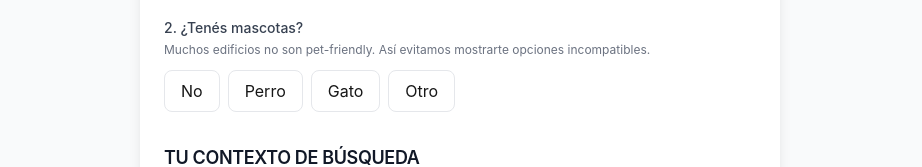
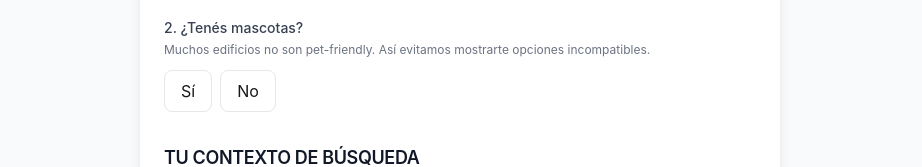
Before and after one commit to luismorigin/sici, a Next.js app in the folder simon-mvp/: page /formulario-vivienda in a window 1280 px wide. Shown: the part 514-681 px from the top of the page, without its empty margins (180-1102 px from the left). Built offline with nearby package versions, Linux system fonts and the light colour scheme.

Commit message:
fix(Simón): simplificar pregunta mascotas a solo Sí/No
- Eliminar opciones perro/gato/otro
- Eliminar sub-pregunta de tamaño del perro
- Simplificar a solo 2 botones: Sí / No

Co-Authored-By: Claude Opus 4.5 <noreply@anthropic.com>

```diff
--- a/simon-mvp/src/pages/formulario-vivienda.tsx
+++ b/simon-mvp/src/pages/formulario-vivienda.tsx
@@ -18,8 +18,7 @@ interface FormularioVivienda {
   quienes_viven: 'solo' | 'pareja' | 'familia' | 'roommates' | null
   hijos_cantidad: number | null
   hijos_edades: string
-  mascotas: 'no' | 'perro' | 'gato' | 'otro' | null
-  tamano_perro: 'chico' | 'mediano' | 'grande' | null
+  mascotas: 'si' | 'no' | null
 
   // Seccion 2: Tu busqueda
   tiempo_buscando: 'recien_empiezo' | '1_6_meses' | '6_12_meses' | 'mas_1_ano' | null
@@ -120,7 +119,6 @@ export default function FormularioViviendaPage() {
     hijos_cantidad: null,
     hijos_edades: '',
     mascotas: null,
-    tamano_perro: null,
     tiempo_buscando: null,
     estado_emocional: null,
     quien_decide: null,
@@ -145,7 +143,6 @@ export default function FormularioViviendaPage() {
       deseables: urlDeseables,
       quienes_viven: urlQuienesViven,
       mascotas: urlMascotas,
-      tamano_perro: urlTamanoPerro,
       tiempo_buscando: urlTiempoBuscando,
       estado_emocional: urlEstadoEmocional,
       quien_decide: urlQuienDecide,
@@ -164,13 +161,8 @@ export default function FormularioViviendaPage() {
       hasChanges = true
     }
 
-    if (urlMascotas && ['no', 'perro', 'gato', 'otro'].includes(urlMascotas as string)) {
+    if (urlMascotas && ['si', 'no'].includes(urlMascotas as string)) {
       newForm.mascotas = urlMascotas as FormularioVivienda['mascotas']
-      hasChanges = true
-    }
-
-    if (urlTamanoPerro && ['chico', 'mediano', 'grande'].includes(urlTamanoPerro as string)) {
-      newForm.tamano_perro = urlTamanoPerro as FormularioVivienda['tamano_perro']
       hasChanges = true
     }
 
@@ -267,7 +259,6 @@ export default function FormularioViviendaPage() {
       ),
       quienes_viven: form.quienes_viven || '',
       mascotas: form.mascotas || '',
-      tamano_perro: form.tamano_perro || '',
       tiempo_buscando: form.tiempo_buscando || '',
       estado_emocional: form.estado_emocional || '',
       quien_decide: form.quien_decide || '',
@@ -399,7 +390,7 @@ export default function FormularioViviendaPage() {
                 Muchos edificios no son pet-friendly. Así evitamos mostrarte opciones incompatibles.
               </p>
               <div className="flex flex-wrap gap-2">
-                {(['no', 'perro', 'gato', 'otro'] as const).map(opt => (
+                {(['si', 'no'] as const).map(opt => (
                   <button
                     key={opt}
                     onClick={() => setForm(prev => ({ ...prev, mascotas: opt }))}
@@ -409,32 +400,10 @@ export default function FormularioViviendaPage() {
                         : 'border-gray-200 hover:border-gray-300'
                     }`}
                   >
-                    {opt === 'no' ? 'No' : opt.charAt(0).toUpperCase() + opt.slice(1)}
+                    {opt === 'si' ? 'Sí' : 'No'}
                   </button>
                 ))}
               </div>
-
-              {/* Condicional: Perro */}
-              {form.mascotas === 'perro' && (
-                <div className="mt-3 pl-4 border-l-2 border-blue-200">
-                  <label className="block text-sm text-gray-600 mb-2">Tamano?</label>
-                  <div className="flex gap-2">
-                    {(['chico', 'mediano', 'grande'] as const).map(t => (
-                      <button
-                        key={t}
-                        onClick={() => setForm(prev => ({ ...prev, tamano_perro: t }))}
-                        className={`px-4 py-2 rounded-lg border ${
-                          form.tamano_perro === t
-                            ? 'border-blue-500 bg-blue-50'
-                            : 'border-gray-200'
-                        }`}
-                      >
-                        {t.charAt(0).toUpperCase() + t.slice(1)}
-                      </button>
-                    ))}
-                  </div>
-                </div>
-              )}
             </div>
           </section>
 
```
